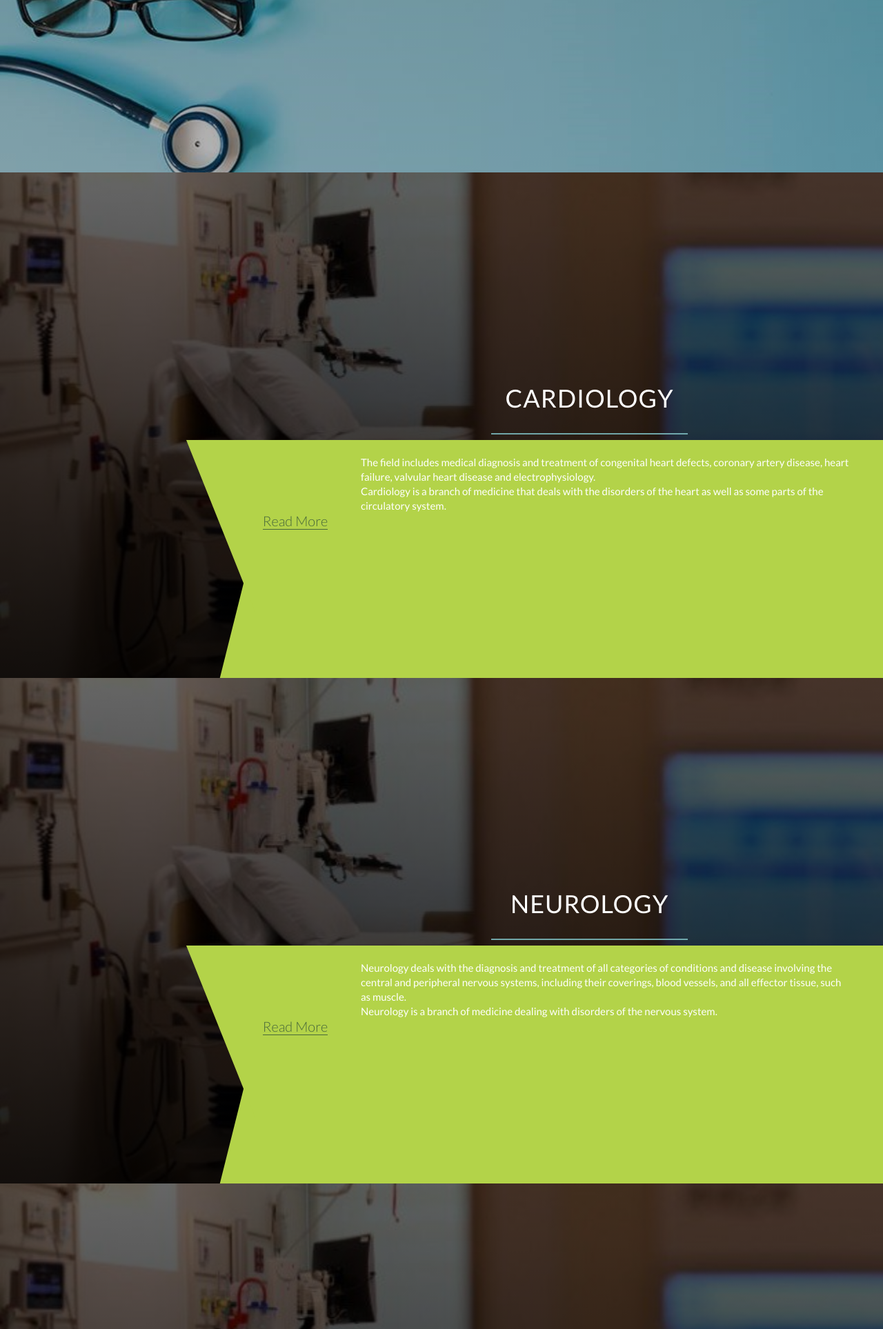
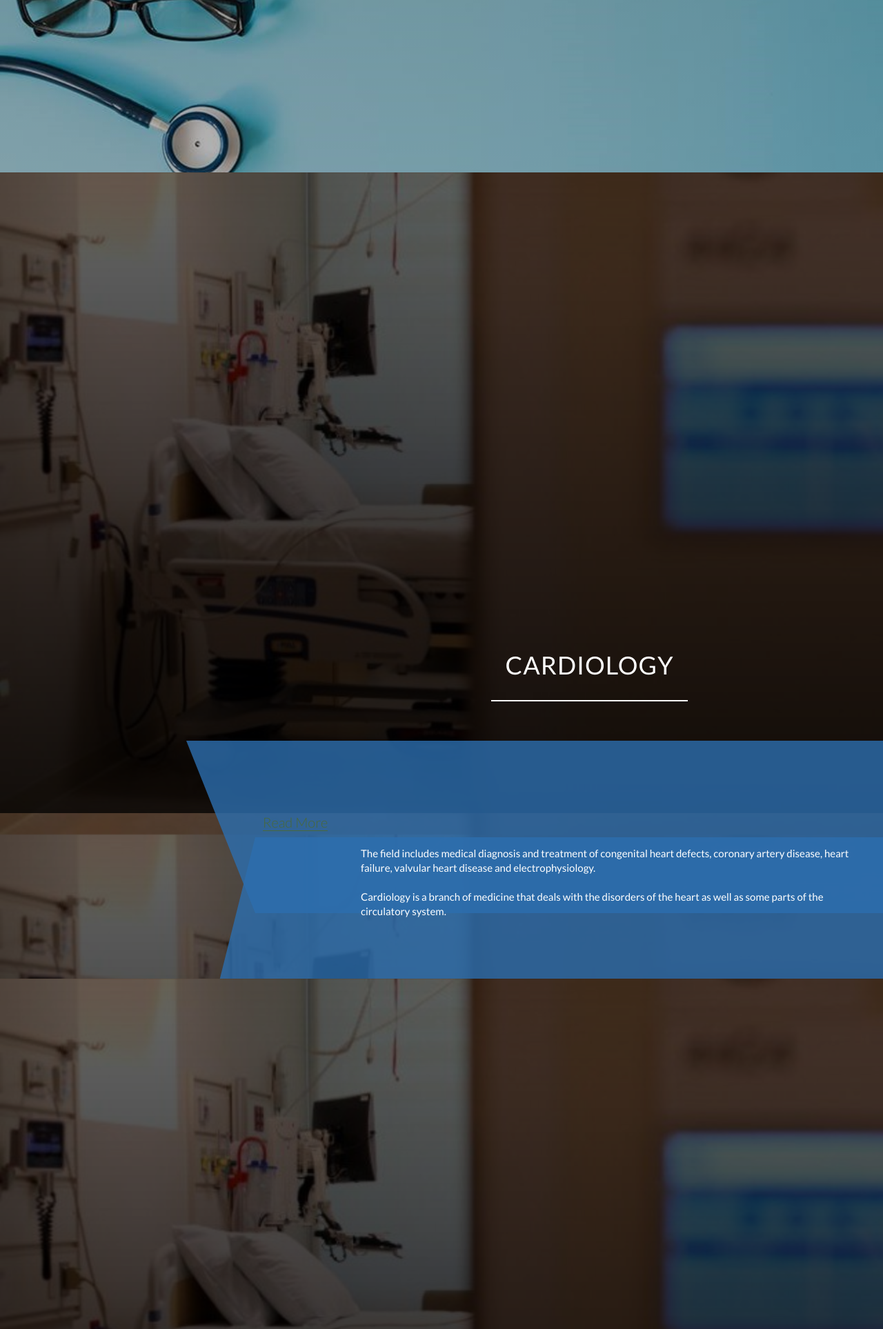
Before and after one commit to EeshaArif/Patientio, a Django app: page /services/ in a window 1280 px wide. Shown: the part 1794-3721 px from the top of the page at 69% size. Run offline with Django 3.2, Linux system fonts and the light colour scheme; data comes from the database, SQL or seed files in the repository.

Commit message:
dept-design3

```diff
--- a/src/static/resources/css/style.css
+++ b/src/static/resources/css/style.css
@@ -571,7 +571,8 @@
         width: 100%;
         margin-left:70px;
         margin-right:-80px;
-        border-top: 250px solid  rgb(179, 211, 73);
+        border-top: 250px solid rgb(44, 110, 175, 0.8)/*light green rgba(124, 186, 190, 0.88)/
+        *dark green #3b6969/*green rgb(179, 211, 73)*/;
         border-left: 100px solid transparent;
         margin-bottom: 15px;
     }
@@ -582,7 +583,7 @@
         width: 100%;
         height: auto;
 
-        border-bottom: 400px solid rgb(179, 211, 73);
+        border-bottom: 400px solid rgb(44, 110, 175, 0.8);
         border-left: 100px solid transparent;
     }
 .section-dept .box{
@@ -590,15 +591,26 @@
     margin-bottom: -50%;
 }
 .section-dept h2{
-
+     margin-top:-25%;
    /* margin-bottom:-20%;
     padding-top: 10%;*/
 }
+.section-dept h2::after{
+
+    display: block;
+    height: 2px;
+    background-color: #fff;
+    content: "";
+    width:30%;
+    margin:0 auto;
+    margin-top: 30px;
+    }
 .section-dept p{
-   /* margin-top: 50%;
-    margin-bottom: -50%;*/
+
+    margin-bottom: -50%;
 }
 .section-dept{
+    padding-top: 55%;
     color:#fff;
     padding-right: 0px;
     background-color: #fff;
--- a/src/templates/services.html
+++ b/src/templates/services.html
@@ -92,7 +92,8 @@
                     <h2> {{service.service_title}}</h2>
                   </div>
                   <div class="row">
-                    <p class="long-copy">{{service.text}}<br>
+                    <br><br>
+                    <p class="long-copy">{{service.text}}<br><br>
                     {{service.service_summary}}</p>
                   </div>
                   <div class="row">
```
